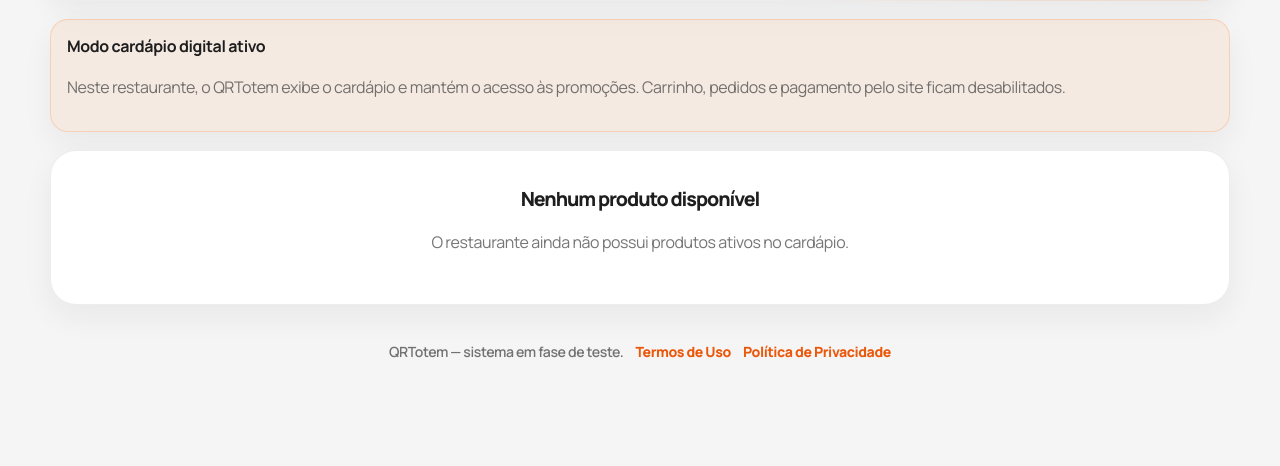
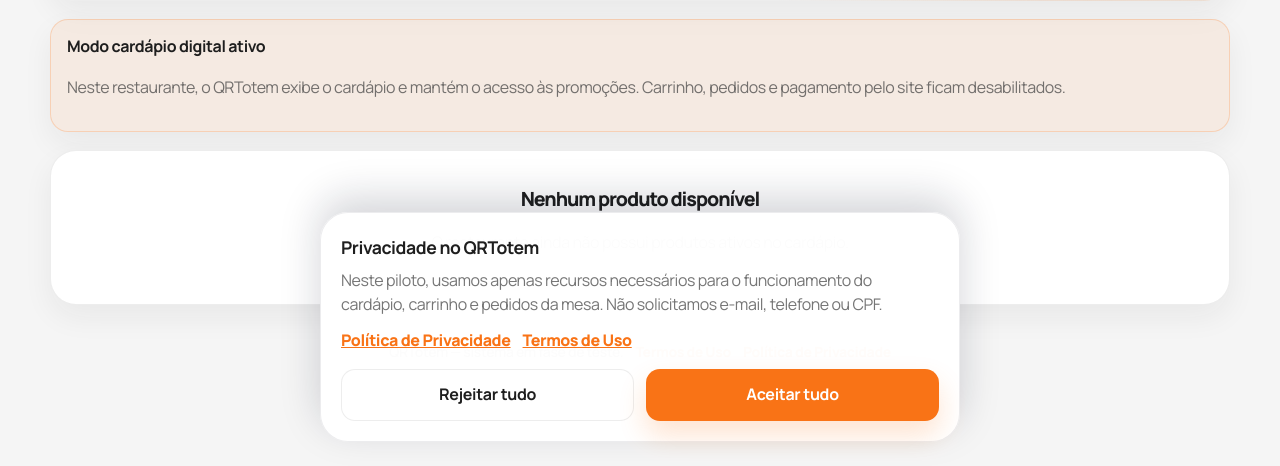
Before and after one commit to camisagilberto/restaurante, a Flask app: template app/templates/client/menu.html in a window 1280 px wide. Shown: the part 334-800 px from the top of the page. Run offline with Flask 3, Linux system fonts and the light colour scheme; the template is opened without the code that fills it, so the values that code supplies are empty.

Commit message:
Update menu.html

```diff
--- a/app/templates/client/menu.html
+++ b/app/templates/client/menu.html
@@ -5,6 +5,24 @@
 {% set client_actions_mode = 'promotions' if is_coupon_page else 'menu' %}
 {% set qrtotem_url = url_for('client.qrtotem_coupons') %}
 {% include 'client/_fixed_actions.html' %}
+
+{% if not is_coupon_page and not is_client_mirror %}
+<div class="qr-privacy-banner" data-privacy-banner hidden role="dialog" aria-live="polite" aria-label="Aviso de privacidade">
+  <div class="qr-privacy-banner__content">
+    <h3>Privacidade no QRTotem</h3>
+    <p>Neste piloto, usamos apenas recursos necessários para o funcionamento do cardápio, carrinho e pedidos da mesa. Não solicitamos e-mail, telefone ou CPF.</p>
+    <div class="qr-privacy-banner__links">
+      <a href="{{ url_for('client.privacy_policy') }}" target="_blank" rel="noopener">Política de Privacidade</a>
+      <a href="{{ url_for('client.terms_of_use') }}" target="_blank" rel="noopener">Termos de Uso</a>
+    </div>
+  </div>
+  <div class="qr-privacy-banner__actions">
+    <button type="button" class="btn btn-secondary" data-privacy-choice="reject">Rejeitar tudo</button>
+    <button type="button" class="btn btn-primary" data-privacy-choice="accept">Aceitar tudo</button>
+  </div>
+</div>
+{% endif %}
+
 
 {% macro product_card(product) %}
   {% set addon_options = (addon_options_by_product|default({})).get(product['id'], []) %}
```
